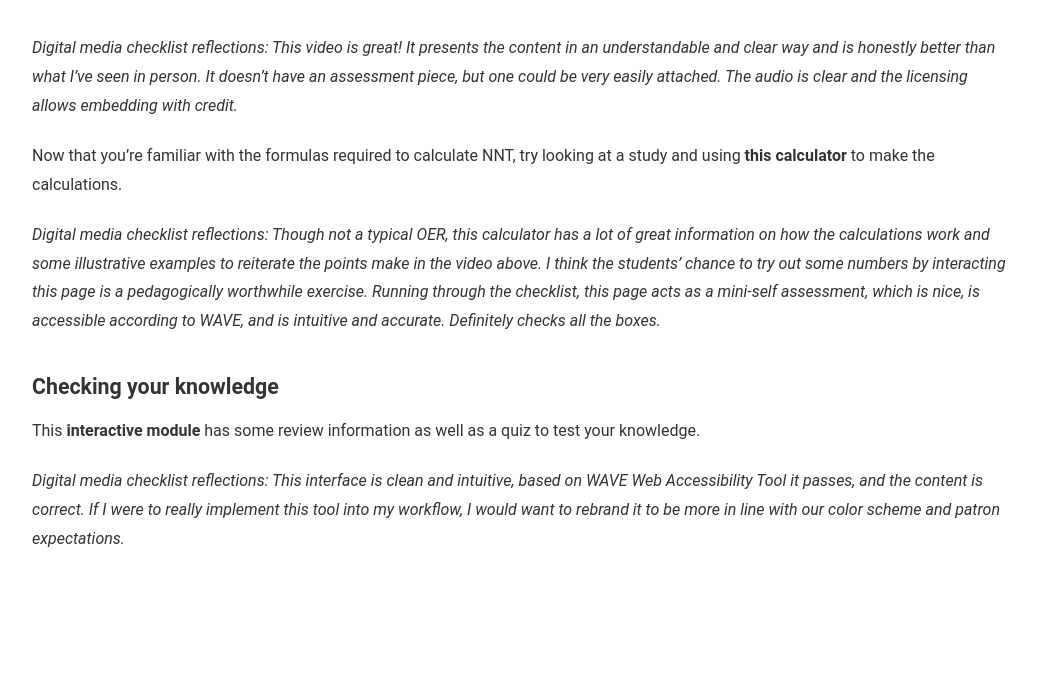
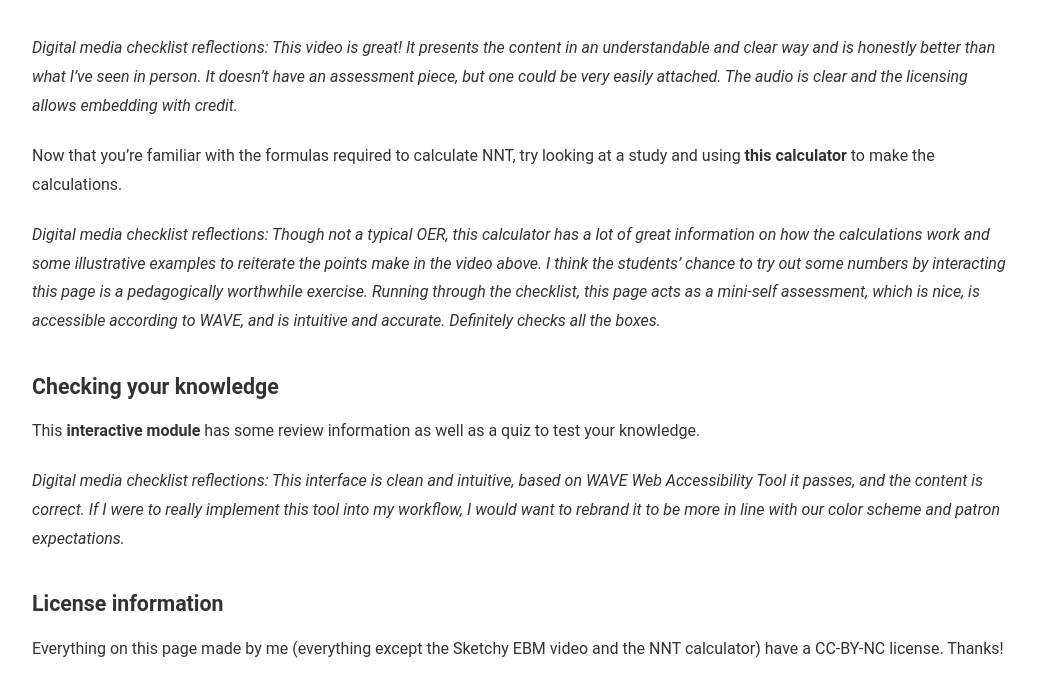
Before and after one commit to caitlinmeyer/idt-portfolio, a Jekyll site: the page built from 300x/signature.md, in a window 1280 px wide and 900 px high, scrolled down 4392 px, cut to the strip 215-900 px from the top of the window. Shown: the whole strip, without its empty margins (118-1155 px from the left). Built offline with Jekyll 4.4.1, drawn with Linux system fonts in a browser that asks for light colours; before the commit the page ends 5182 px from its top, so only the background shows below that.

Commit message:
Update signature.md

```diff
--- a/300x/signature.md
+++ b/300x/signature.md
@@ -62,3 +62,6 @@ Now that you're familiar with the formulas required to calculate NNT, try lookin
 This [interactive module](https://rise.articulate.com/share/7fJwYn-q5Ed9IU8dLd54Q-BrwUqlrS3C) has some review information as well as a quiz to test your knowledge.
 
 *Digital media checklist reflections: This interface is clean and intuitive, based on WAVE Web Accessibility Tool it passes, and the content is correct. If I were to really implement this tool into my workflow, I would want to rebrand it to be more in line with our color scheme and patron expectations.*
+
+### License information
+Everything on this page made by me (everything except the Sketchy EBM video and the NNT calculator) have a CC-BY-NC license. Thanks!
```
